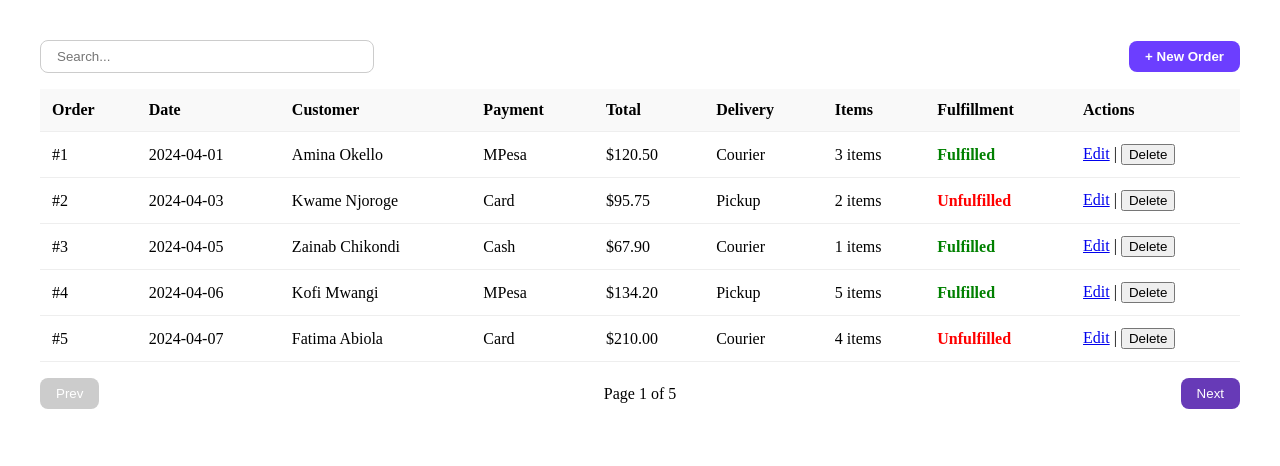
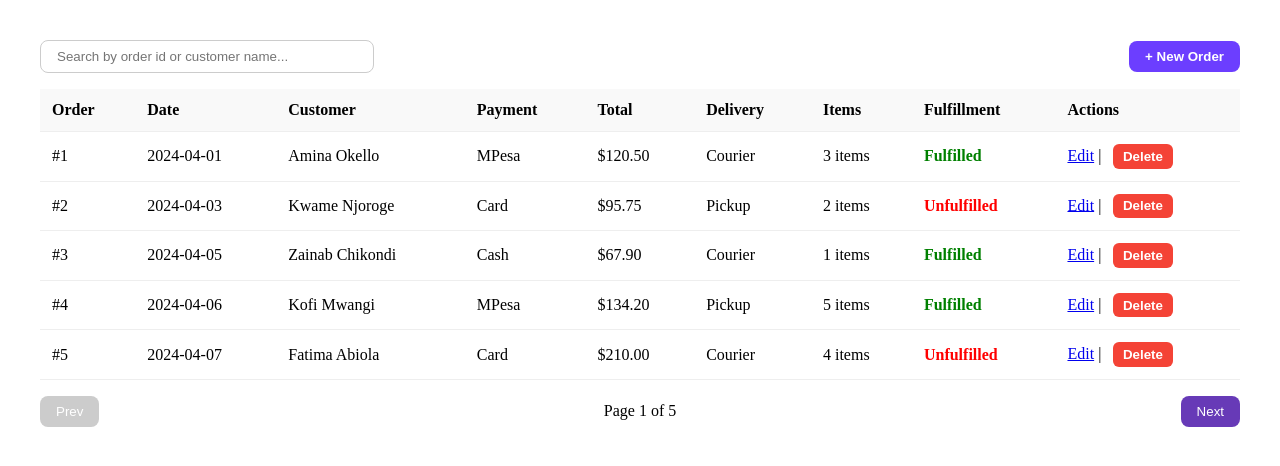
Before and after one commit to AlexMwaura/orders-dashboard, an Angular app: page /orders in a window 1280 px wide. Shown: the top 466 px of the page. Built offline with nearby package versions, Linux system fonts and the light colour scheme; data requests are answered from the project's data file.

Commit message:
style the delete button

```diff
--- a/src/app/orders/pages/create-order/create-order.component.scss
+++ b/src/app/orders/pages/create-order/create-order.component.scss
@@ -39,7 +39,7 @@
 
       button {
         padding: 0.75rem;
-        background-color: #4caf50;
+        background-color: #673ab7;
         color: white;
         border: none;
         border-radius: 8px;
--- a/src/app/orders/pages/order-list.component.html
+++ b/src/app/orders/pages/order-list.component.html
@@ -1,6 +1,6 @@
 <div class="order-list">
     <div class="header">
-        <input [ngModel]="search()" (ngModelChange)="search.set($event)" type="text" placeholder="Search..." />
+        <input [ngModel]="search()" (ngModelChange)="search.set($event)" type="text" placeholder="Search by order id or customer name..." />
 
         <button class="create-button" routerLink="/orders/new">+ New Order</button>
       </div>
@@ -37,7 +37,7 @@
           </td>
           <td>
             <a [routerLink]="['/orders', order.id]">Edit</a> |
-            <button (click)="deleteOrder(order.id)">Delete</button>
+            <button class="delete-button" (click)="deleteOrder(order.id)">Delete</button>
           </td>
         </tr>
       </tbody>
--- a/src/app/orders/pages/order-list.component.scss
+++ b/src/app/orders/pages/order-list.component.scss
@@ -90,3 +90,19 @@
       }
     }
   }
+
+  .delete-button {
+    background-color: #f44336;
+    color: #fff;
+    border: none;
+    padding: 0.3rem 0.6rem;
+    border-radius: 6px;
+    cursor: pointer;
+    margin-left: 0.5rem;
+    font-weight: bold;
+    transition: background-color 0.3s ease;
+
+    &:hover {
+      background-color: #d32f2f;
+    }
+  }
```
Lines whose indentation alone changed are shown as unchanged.
